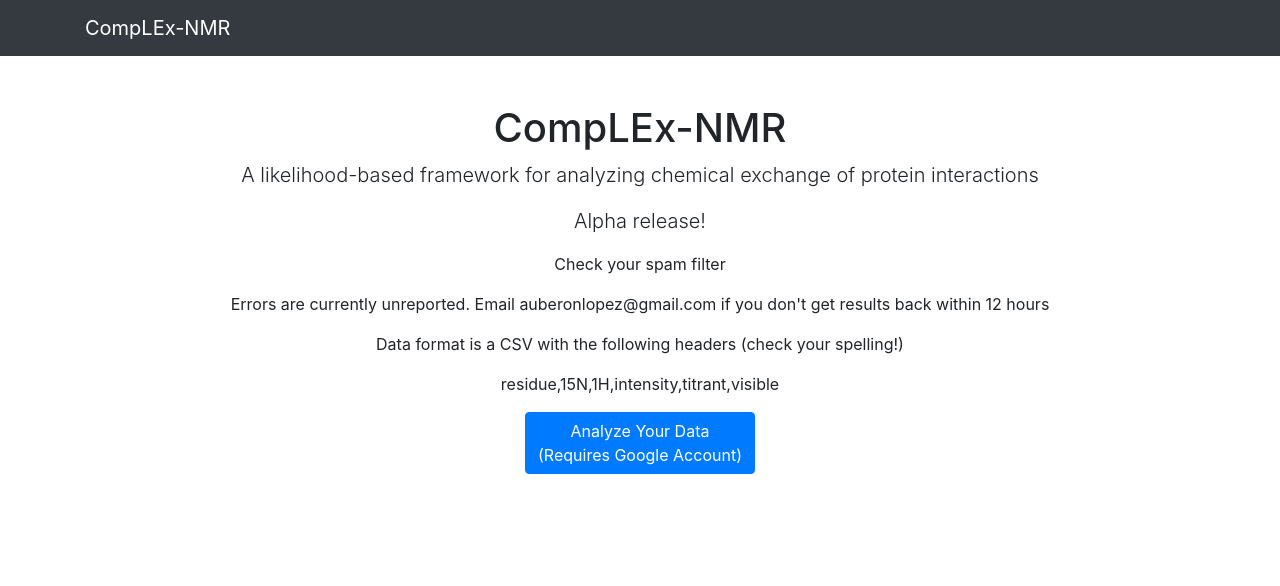
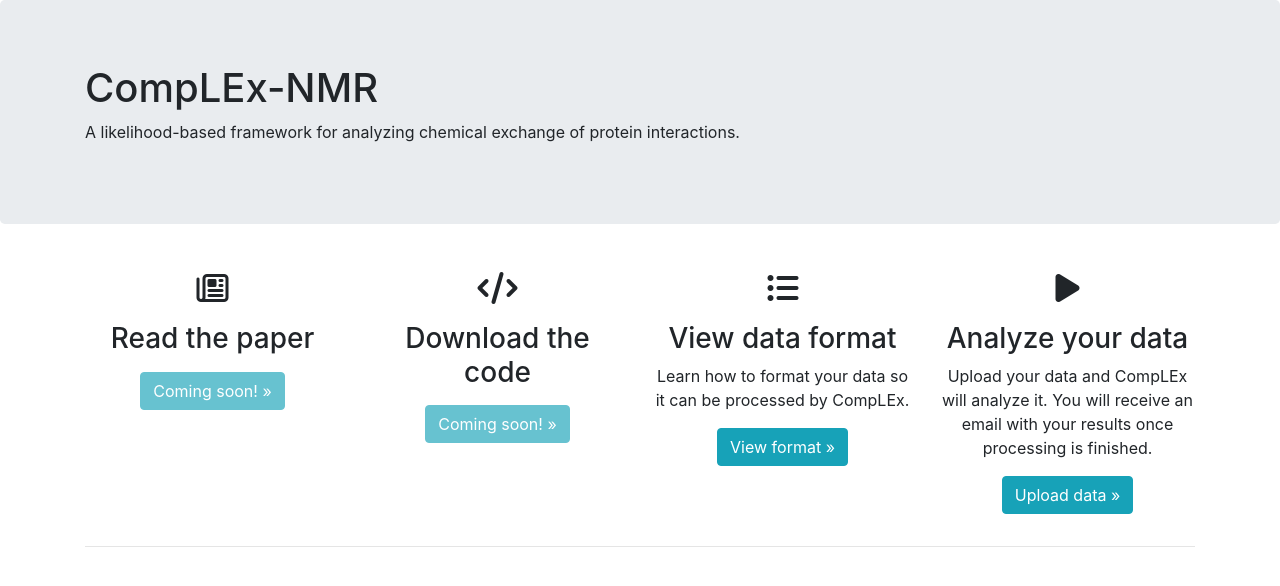
Before and after one commit to alope107/nmr, a plain HTML site: page aws/site/index.html in a window 1280 px wide. Drawn offline with nearby package versions, Linux system fonts and the light colour scheme.

Commit message:
Site rewrite

```diff
--- a/aws/site/index.html
+++ b/aws/site/index.html
@@ -1,81 +1,75 @@
-<!DOCTYPE html>
-<html lang="en">
+<!doctype html>
+<!--[if lt IE 7]>      <html class="no-js lt-ie9 lt-ie8 lt-ie7" lang=""> <![endif]-->
+<!--[if IE 7]>         <html class="no-js lt-ie9 lt-ie8" lang=""> <![endif]-->
+<!--[if IE 8]>         <html class="no-js lt-ie9" lang=""> <![endif]-->
+<!--[if gt IE 8]><!--> <html class="no-js" lang=""> <!--<![endif]-->
+    <head>
+        <meta charset="utf-8">
+        <meta http-equiv="X-UA-Compatible" content="IE=edge,chrome=1">
+        <title>CompLEx-NMR</title>
+        <meta name="description" content="">
+        <meta name="viewport" content="width=device-width, initial-scale=1">
+        <link rel="apple-touch-icon" href="apple-touch-icon.png">
 
-<head>
+        <link rel="stylesheet" href="https://maxcdn.bootstrapcdn.com/bootstrap/4.0.0/css/bootstrap.min.css" integrity="sha384-Gn5384xqQ1aoWXA+058RXPxPg6fy4IWvTNh0E263XmFcJlSAwiGgFAW/dAiS6JXm" crossorigin="anonymous">
+        <script src="https://kit.fontawesome.com/4524f52b14.js" crossorigin="anonymous"></script>
+    </head>
+    <body>
+        <!--[if lt IE 8]>
+            <p class="browserupgrade">You are using an <strong>outdated</strong> browser. Please <a href="http://browsehappy.com/">upgrade your browser</a> to improve your experience.</p>
+        <![endif]-->
 
-  <meta charset="utf-8">
-  <meta name="viewport" content="width=device-width, initial-scale=1, shrink-to-fit=no">
-  <meta name="description" content="">
-  <meta name="author" content="">
+    <!-- <nav class="navbar navbar-dark navbar-fixed-top" role="navigation">
+      <div class="container">
+        <div class="navbar-header">
+        </div>
+      </div>
+    </nav> -->
 
-  <title>CompLEx-NMR</title>
-
-  <!-- Bootstrap core CSS -->
-  <link href="vendor/bootstrap/css/bootstrap.min.css" rel="stylesheet">
-
-</head>
-
-<body>
-
-  <!-- Navigation -->
-  <nav class="navbar navbar-expand-lg navbar-dark bg-dark static-top">
-    <div class="container">
-      <a class="navbar-brand" href="#">CompLEx-NMR</a>
-      <!--<button class="navbar-toggler" type="button" data-toggle="collapse" data-target="#navbarResponsive" aria-controls="navbarResponsive" aria-expanded="false" aria-label="Toggle navigation">
-        <span class="navbar-toggler-icon"></span>
-      </button>
-      <div class="collapse navbar-collapse" id="navbarResponsive">
-        <ul class="navbar-nav ml-auto">
-          <li class="nav-item active">
-            <a class="nav-link" href="#">Home
-              <span class="sr-only">(current)</span>
-            </a>
-          </li>
-          <li class="nav-item">
-            <a class="nav-link" href="#">About</a>
-          </li>
-          <li class="nav-item">
-            <a class="nav-link" href="#">Services</a>
-          </li>
-          <li class="nav-item">
-            <a class="nav-link" href="#">Contact</a>
-          </li>
-        </ul>
-      </div>-->
-    </div>
-  </nav>
-
-  <!-- Page Content -->
-  <div class="container">
-    <div class="row">
-      <div class="col-lg-12 text-center">
-        <h1 class="mt-5">CompLEx-NMR</h1>
-        <p class="lead">A likelihood-based framework for analyzing chemical exchange of protein interactions</p>
+    <!-- Main jumbotron for a primary marketing message or call to action -->
+    <div class="jumbotron">
+      <div class="container">
+        <h1>CompLEx-NMR</h1>
+        <p>A likelihood-based framework for analyzing chemical exchange of protein interactions.</p>
+        <!-- <p><a class="btn btn-primary btn-lg" href="https://docs.google.com/forms/d/e/1FAIpQLSccpHSKMG6-3z7g6PL6hJDuDM-wufUTbiLCwTQ6MNPK0QtJBg/viewform" role="button">Run CompLEx on your data &raquo;</a></p> -->
       </div>
     </div>
-    <div class="row">
-        <div class="col-lg-12 text-center">
-          <p class="lead">Alpha release!</p>
-            <p>Check your spam filter</p>
-            <p>Errors are currently unreported. Email auberonlopez@gmail.com if you don't get results back within 12 hours<p>
-            <p>Data format is a CSV with the following headers (check your spelling!)
-            <p>residue,15N,1H,intensity,titrant,visible</p>
+
+      <div class="container">
+        <div class="row">
+          <div class="col-md-3 mt-3 text-center">
+            <i class="far fa-newspaper fa-2x"></i>
+            <h3 class="mt-3">Read the paper</h3>
+            <p></p>
+            <div >
+              <p><a class="btn btn-info disabled" href="#" role="button">Coming soon! &raquo;</a></p>
+            </div>
+          </div>
+          <div class="col-md-3 mt-3 text-center">
+            <i class="fa fa-code fa-2x"></i>
+            <h3 class="mt-3">Download the code</h3>
+            <p> </p>
+            <p><a class="btn btn-info disabled" href="#" role="button">Coming soon! &raquo;</a></p>
+         </div>
+          <div class="col-md-3 mt-3 text-center">
+            <i class="fas fa-list-ul fa-2x"></i>
+            <h3 class="mt-3">View data format</h3>
+            <p>Learn how to format your data so it can be processed by CompLEx.</p>
+            <p><a class="btn btn-info" href="format.html" role="button">View format &raquo;</a></p>
+          </div>
+          <div class="col-md-3 mt-3 text-center">
+            <i class="fas fa-play fa-2x"></i>
+            <h3 class="mt-3">Analyze your data</h3>
+            <p>Upload your data and CompLEx will analyze it. You will receive an email with your results once processing is finished.</p>
+            <p><a class="btn btn-info" href="https://docs.google.com/forms/d/e/1FAIpQLSccpHSKMG6-3z7g6PL6hJDuDM-wufUTbiLCwTQ6MNPK0QtJBg/viewform" role="button">Upload data &raquo;</a></p>
+          </div>
         </div>
+
+      <hr>
+
+      <footer>
+      </footer>
     </div>
-    <div class="row">
-        <div class="col-lg-12 text-center">
-            <a class="btn btn-primary" href="https://forms.gle/4CX5oRcsTdTLk89P9" role="button">
-                Analyze Your Data <br>
-                (Requires Google Account)
-            </a>
-        </div>
-    </div>
-  </div>
 
-  <!-- Bootstrap core JavaScript -->
-  <script src="vendor/jquery/jquery.slim.min.js"></script>
-  <script src="vendor/bootstrap/js/bootstrap.bundle.min.js"></script>
-
-</body>
-
+    </body>
 </html>
```
Also changed, not shown: aws/site/format.html (added, +85 -0 lines).
